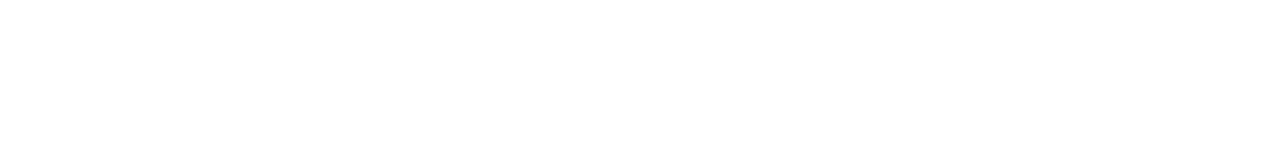
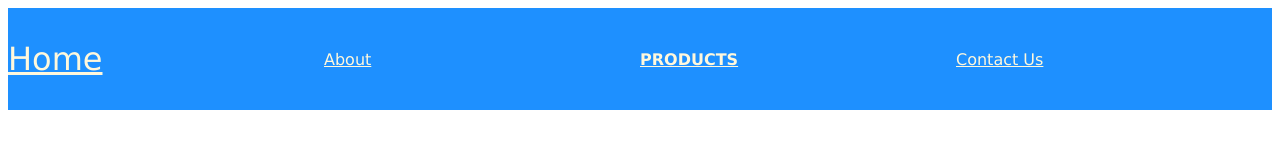
Before and after one commit to lena-A-Al/Flex-Box, a plain HTML site: page index.html in a window 1280 px wide. Drawn offline with Linux system fonts and the light colour scheme.

Commit message:
flex box nav bar

```diff
--- a/index.html
+++ b/index.html
@@ -4,9 +4,15 @@
     <meta charset="UTF-8">
     <meta http-equiv="X-UA-Compatible" content="IE=edge">
     <meta name="viewport" content="width=device-width, initial-scale=1.0">
+    <link rel="stylesheet" href="styles.css">
     <title>Document</title>
 </head>
 <body>
-
+    <nav>
+        <a href="#" id="home-link">Home</a>
+        <a href="#">About</a>
+        <a href="#" class="selected">Products</a>
+        <a href="#">Contact Us</a>
+    </nav>
 </body>
 </html>
--- /dev/null
+++ b/styles.css
@@ -0,0 +1,34 @@
+body{
+    font-family: verdana;
+}
+
+nav{
+    background-color:dodgerblue;
+    padding: 2rem 0 2rem 0;
+    display:flex;
+    justify-content:space-around;
+    align-items:center;
+}
+nav a{
+    color:cornsilk;
+    flex:1;
+}
+
+nav a:first-child{
+    font-size: 2rem;
+}
+
+nav .selected{
+    font-weight: bold;
+    text-transform: uppercase;
+}
+
+
+@media (max-width:600px) {
+    nav {
+        flex-direction: column;
+    }
+    nav a{
+        padding: 1rem;
+    }
+}
```
